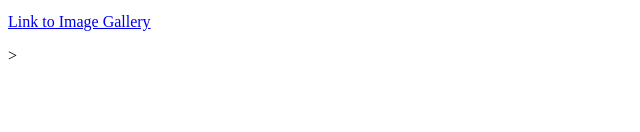
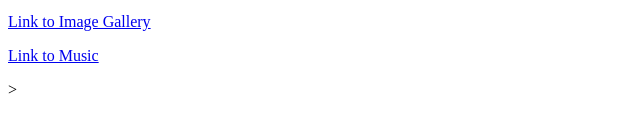
Before and after one commit to ibarro/linux_basics, a plain HTML site: page index.html in a window 1280 px wide. Shown: the part 222-354 px from the top of the page, without its empty margins (0-640 px from the left). Drawn offline with Linux system fonts and the light colour scheme.

Commit message:
Update index.html

```diff
--- a/index.html
+++ b/index.html
@@ -17,6 +17,7 @@
 		<li>Being dad</li>
 	    </ul>
 	    <p><a href="gallery.html"> Link to Image Gallery</a></p>
+	    <p><a href="music.html"> Link to Music</a></p>
     </body>
 </html>
 
```
